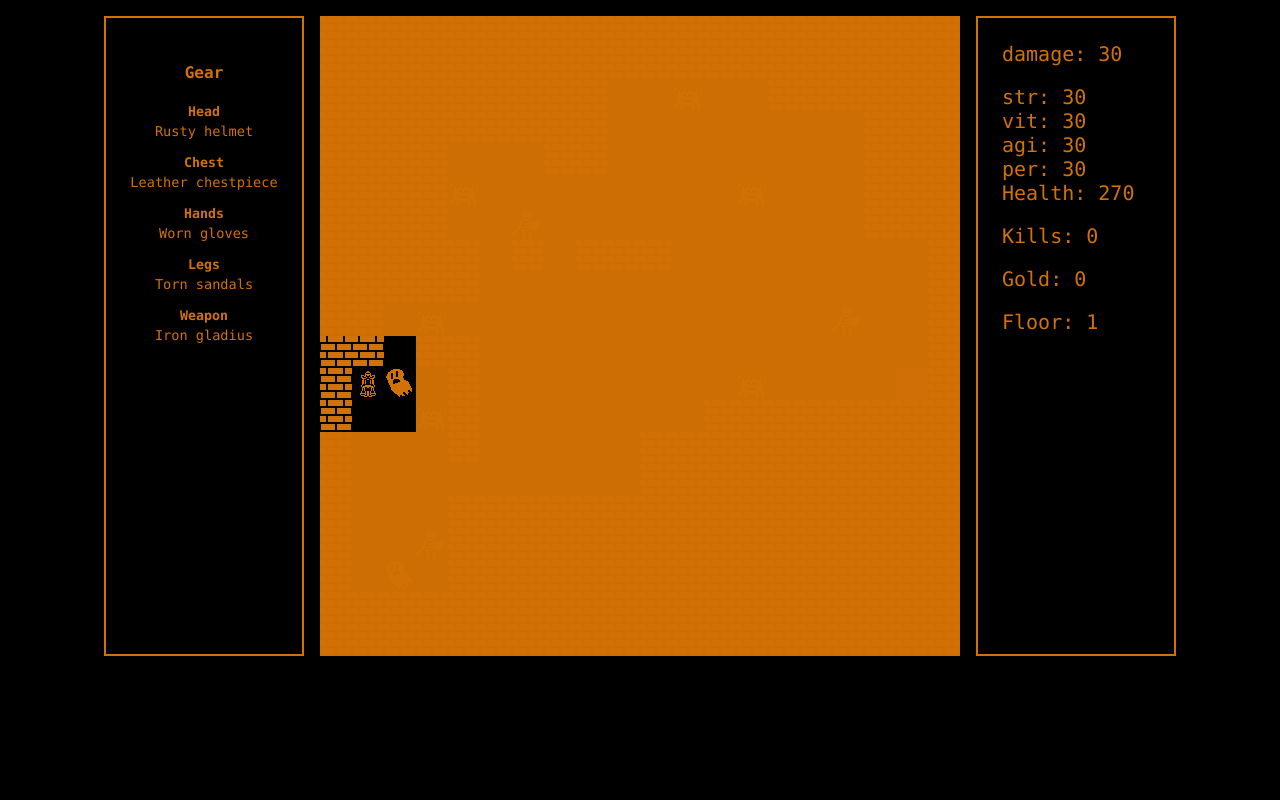
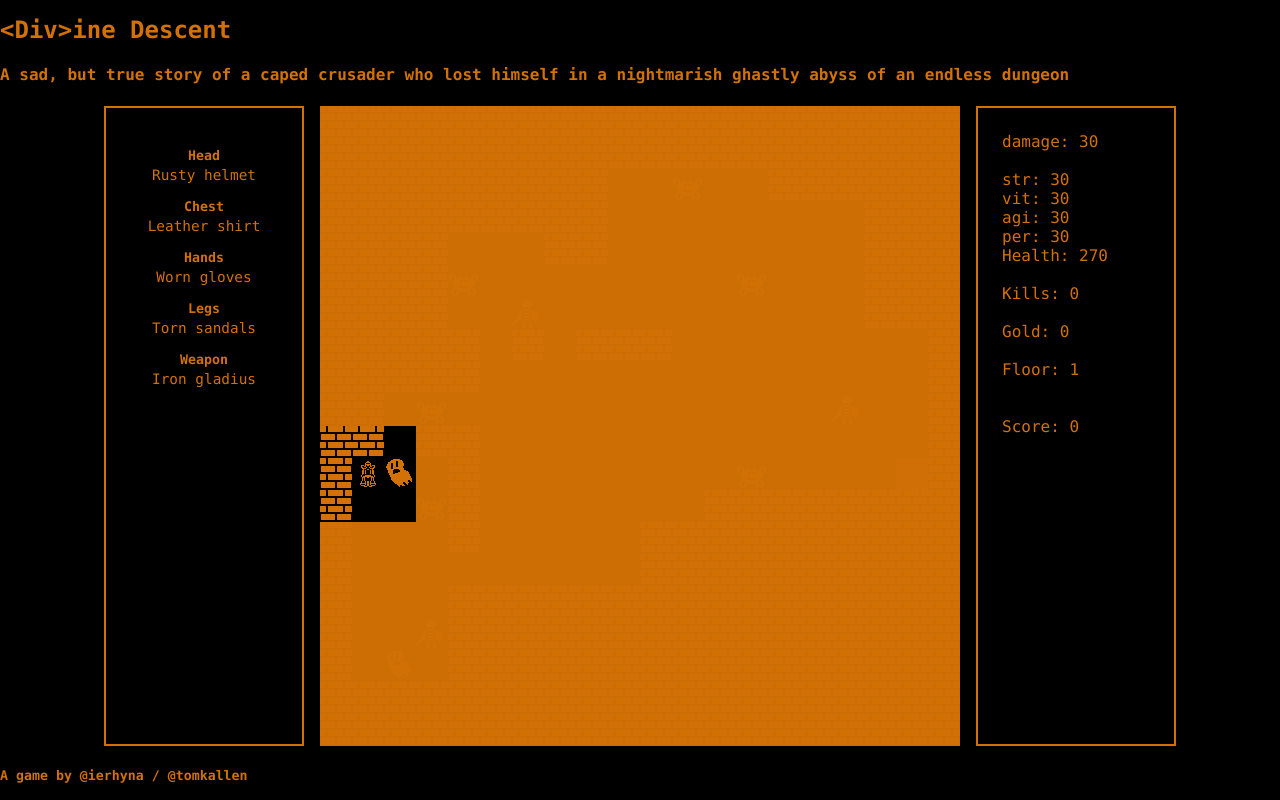
Before and after one commit to alexbykoff/13, a website built with webpack: page index.html in a window 1280 px wide. Built offline with nearby package versions, Linux system fonts and the light colour scheme.

Commit message:
scores, titles

```diff
--- a/index.html
+++ b/index.html
@@ -2,16 +2,17 @@
 <html lang="en">
 <head>
     <meta charset="UTF-8">
-    <title>The Caped Crusader</title>
+    <title>Divine Descent</title>
 </head>
 <body>
+<h5 class="title">&lt;Div&gt;ine Descent</h5>
+<h4>A sad, but true story of a caped crusader who lost himself in a nightmarish ghastly abyss of an endless dungeon</h4>
 <div class="container">
     <div class="sidebar">
-        <h4>Gear</h4>
         <h5>Head</h5>
         <div class="stat-holder" id="head">Rusty helmet</div>
         <h5>Chest</h5>
-        <div class="stat-holder" id="chest">Leather chestpiece</div>
+        <div class="stat-holder" id="chest">Leather shirt</div>
         <h5>Hands</h5>
         <div class="stat-holder" id="hand">Worn gloves</div>
         <h5>Legs</h5>
@@ -35,10 +36,13 @@
             <div class="w-text small" id="gold"></div>
             <br>
             <div class="w-text small" id="level"></div>
+            <br>
+            <br>
+            <div class="w-text small" id="score"></div>
 
         </div>
-
     </div>
 </div>
+<h5>A game by @ierhyna / @tomkallen</h5>
 </body>
 </html>
--- a/js/Player.js
+++ b/js/Player.js
@@ -77,9 +77,12 @@ export default class Player {
             $(`#${item}`).className =this.gear[item].rarity
         });
         this.hp = this.stats.vit * 9;
+        this.score = this.kills * this.level * this.gold;
         $('#gold').innerHTML = `Gold: ${this.gold}`;
         $('#kill').innerHTML = `Kills: ${this.kills}`;
         $('#hp').innerHTML = `Health: ${this.hp}`;
+        $('#score').innerHTML = `Score: ${this.score}`;
+
         Object.keys(this.stats).forEach(s => $(`#${s}`).innerHTML = `${s}: ${this.stats[s]}`);
     }
 }
--- a/styles/styles.css
+++ b/styles/styles.css
@@ -11,6 +11,7 @@ body, html {
     width: 100%;
     height: 100%;
     overflow-y: hidden;
+    color: #d27105;
 }
 
 .container {
@@ -37,7 +38,7 @@ body, html {
 }
 
 .w-text.small {
-    font-size: 1.25rem;
+    font-size: 1rem;
 }
 
 .cell.fade {
@@ -197,7 +198,7 @@ body, html {
 }
 
 .stat-holder {
-    font-size: 0.85rem;
+    font-size: 0.9rem;
     text-align: center;
     white-space: nowrap;
 }
@@ -217,3 +218,10 @@ body, html {
 .legendary {
     border:  solid 1px #d27105;
 }
+
+.title {
+    font-size: 1.5rem;
+    margin: 1rem auto;
+    display: block;
+    width: 100%;
+}
```
